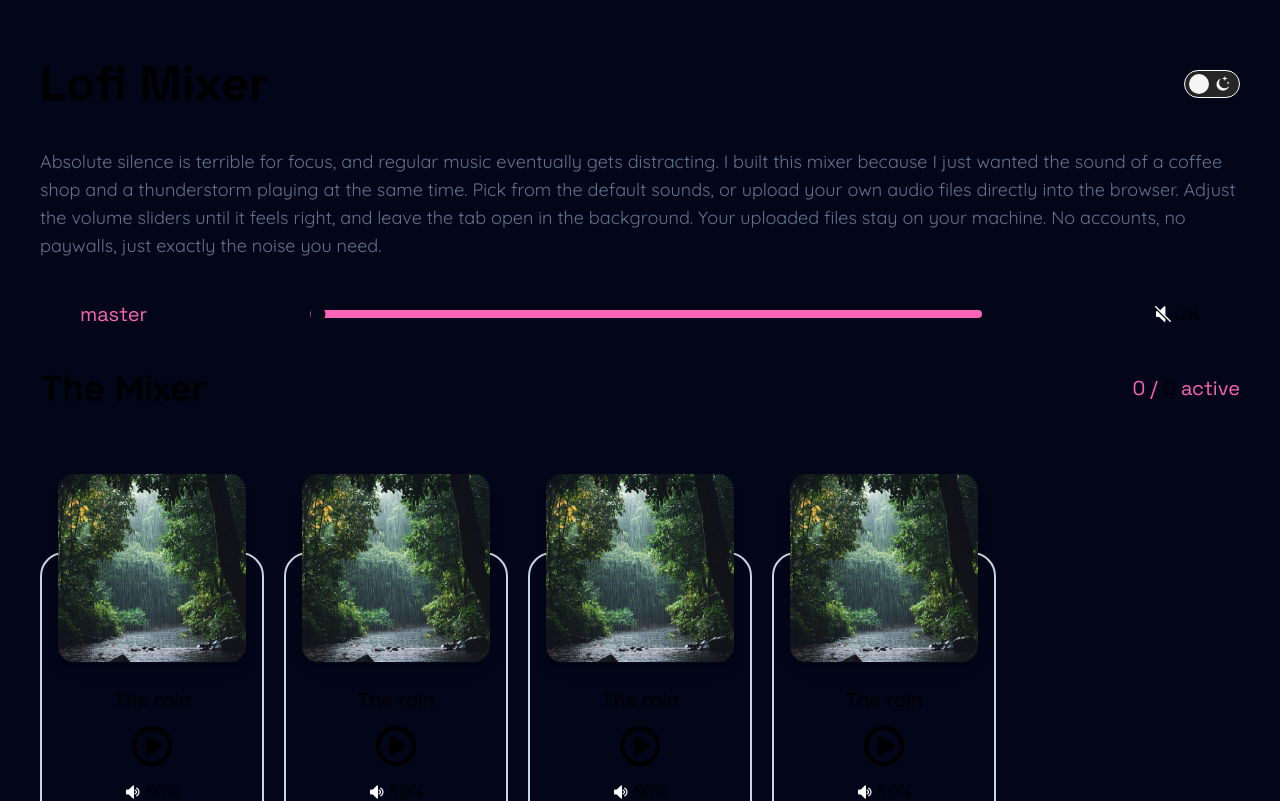
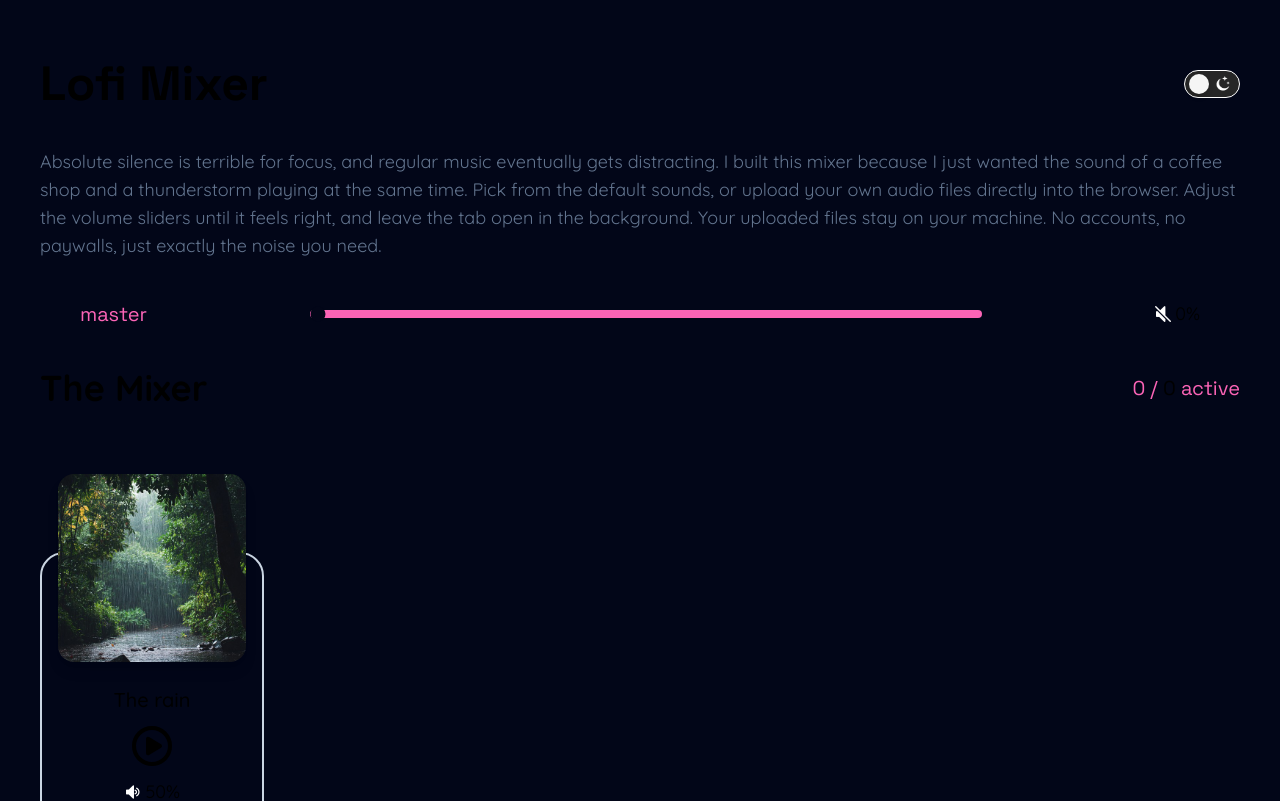
Before and after one commit to NovaNoctua/lofi-mixer, a Vue app: page / in a window 1280 px wide. Shown: the top 801 px of the page. Built offline with nearby package versions, Linux system fonts and the light colour scheme.

Commit message:
feat: added audio when clicking on pause / resume

```diff
--- a/src/App.vue
+++ b/src/App.vue
@@ -1,37 +1,39 @@
 <script setup>
-import { ref } from 'vue'
-import DarkToggle from './components/DarkToggle.vue'
+import { onMounted, ref } from 'vue'
 import MobileHeader from './components/MobileHeader.vue'
 import VolumeSlider from './components/VolumeSlider.vue'
 import AppFooter from './components/AppFooter.vue'
 import rainAudio from '@/assets/audio/audio-rain.mp3'
-import rainImage from '@/assets/images/image-rain.png'
+import rainImage from '@/assets/images/musics/image-rain.png'
 import MusicCard from './components/MusicCard.vue'
 
 const masterVolume = ref(0)
 
-const musics = [
+const musics = ref([
   {
     title: 'The rain',
     image: rainImage,
-    audio: rainAudio,
+    audio: new Audio(rainAudio),
+    isPlaying: false,
+    volume: 50,
   },
-  {
-    title: 'The rain',
-    image: rainImage,
-    audio: rainAudio,
-  },
-  {
-    title: 'The rain',
-    image: rainImage,
-    audio: rainAudio,
-  },
-  {
-    title: 'The rain',
-    image: rainImage,
-    audio: rainAudio,
-  },
-]
+])
+
+function toggleAudioState(index) {
+  musics.value[index].isPlaying = !musics.value[index].isPlaying
+
+  if (musics.value[index].isPlaying) {
+    musics.value[index].audio.play()
+  } else {
+    musics.value[index].audio.pause()
+  }
+}
+
+onMounted(() => {
+  for (const music of musics.value) {
+    music.audio.loop = true
+  }
+})
 </script>
 
 <template>
@@ -55,7 +57,6 @@ const musics = [
           </p>
         </div>
         <div class="w-full py-20">
-          <!-- <div class="flex flex-row flex-wrap justify-between mx-auto gap-x-5 gap-y-24 w-full"> -->
           <div
             class="grid grid-cols-1 sm:grid-cols-2 md:grid-cols-3 lg:grid-cols-4 xl:grid-cols-5 gap-x-5 gap-y-24 w-full"
           >
@@ -63,7 +64,9 @@ const musics = [
               v-for="(music, index) in musics"
               :image="music.image"
               :title="music.title"
-              :audio="music.audio"
+              :isPlaying="music.isPlaying"
+              v-model="music.volume"
+              @toggle-audio-state="toggleAudioState(index)"
             />
           </div>
         </div>
--- a/src/components/MusicCard.vue
+++ b/src/components/MusicCard.vue
@@ -4,14 +4,13 @@ import VolumeSlider from './VolumeSlider.vue'
 import pause from '@/assets/icons/icon-pause.svg'
 import resume from '@/assets/icons/icon-resume.svg'
 
-const props = defineProps(['image', 'title', 'audio'])
+const props = defineProps(['image', 'title', 'isPlaying'])
+const model = defineModel()
 
-const isPlaying = ref(false)
-
-const volume = ref(50)
+const emits = defineEmits(['toggle-audio-state'])
 
 function toggleAudioState() {
-  isPlaying.value = !isPlaying.value
+  emits('toggle-audio-state')
 }
 </script>
 <template>
@@ -33,6 +32,6 @@ function toggleAudioState() {
       <img :src="isPlaying ? pause : resume" alt="Play/Pause" class="w-10" />
     </button>
 
-    <VolumeSlider v-model="volume" />
+    <VolumeSlider v-model="model" />
   </div>
 </template>
```
Also changed, not shown: src/assets/images/musics/image-rain.png (renamed from src/assets/images/image-rain.png).
